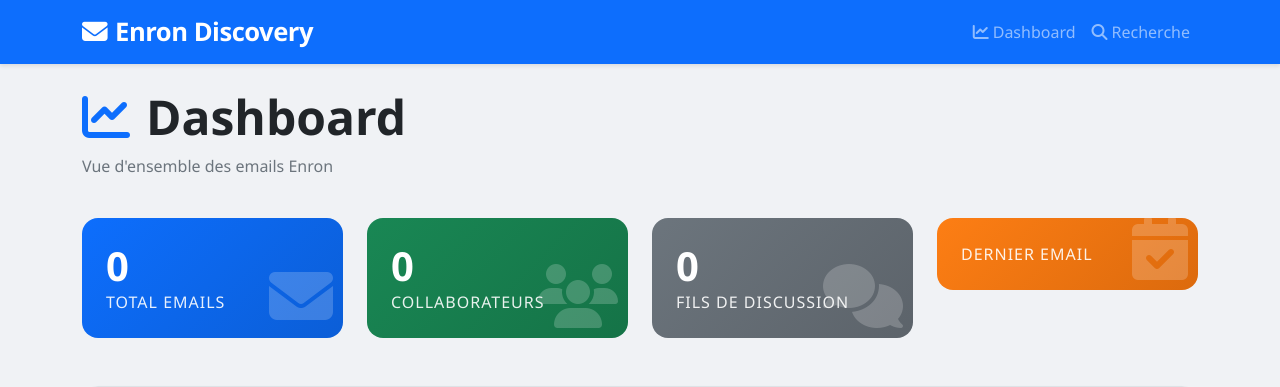
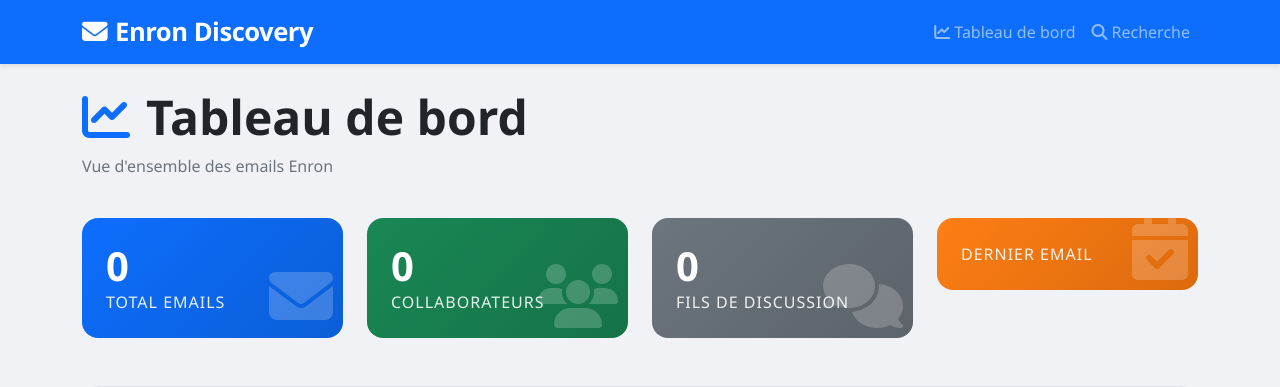
Before and after one commit to Daniele-Nana/enron-discovery, a Django app: page / in a window 1280 px wide. Shown: the top 387 px of the page. Run offline with Django 5.2, Linux system fonts and the light colour scheme; data that the repository does not hold is empty.

Commit message:
Modification du tableau de bord

```diff
--- a/discovery/templates/discovery/base.html
+++ b/discovery/templates/discovery/base.html
@@ -52,7 +52,7 @@
             <div class="collapse navbar-collapse" id="navbarNav">
                 <ul class="navbar-nav ms-auto">
                     <li class="nav-item">
-                        <a class="nav-link" href="{% url 'dashboard' %}"><i class="fas fa-chart-line me-1"></i>Dashboard</a>
+                        <a class="nav-link" href="{% url 'dashboard' %}"><i class="fas fa-chart-line me-1"></i>Tableau de bord</a>
                     </li>
                     <li class="nav-item">
                         <a class="nav-link" href="{% url 'recherche' %}"><i class="fas fa-search me-1"></i>Recherche</a>
--- a/discovery/templates/discovery/dashboard.html
+++ b/discovery/templates/discovery/dashboard.html
@@ -71,7 +71,7 @@
 <div class="row mb-4">
     <div class="col">
         <h1 class="display-5 fw-bold text-dark">
-            <i class="fas fa-chart-line me-3 text-primary"></i>Dashboard
+            <i class="fas fa-chart-line me-3 text-primary"></i>Tableau de bord
         </h1>
         <p class="text-secondary">Vue d'ensemble des emails Enron</p>
     </div>
```
